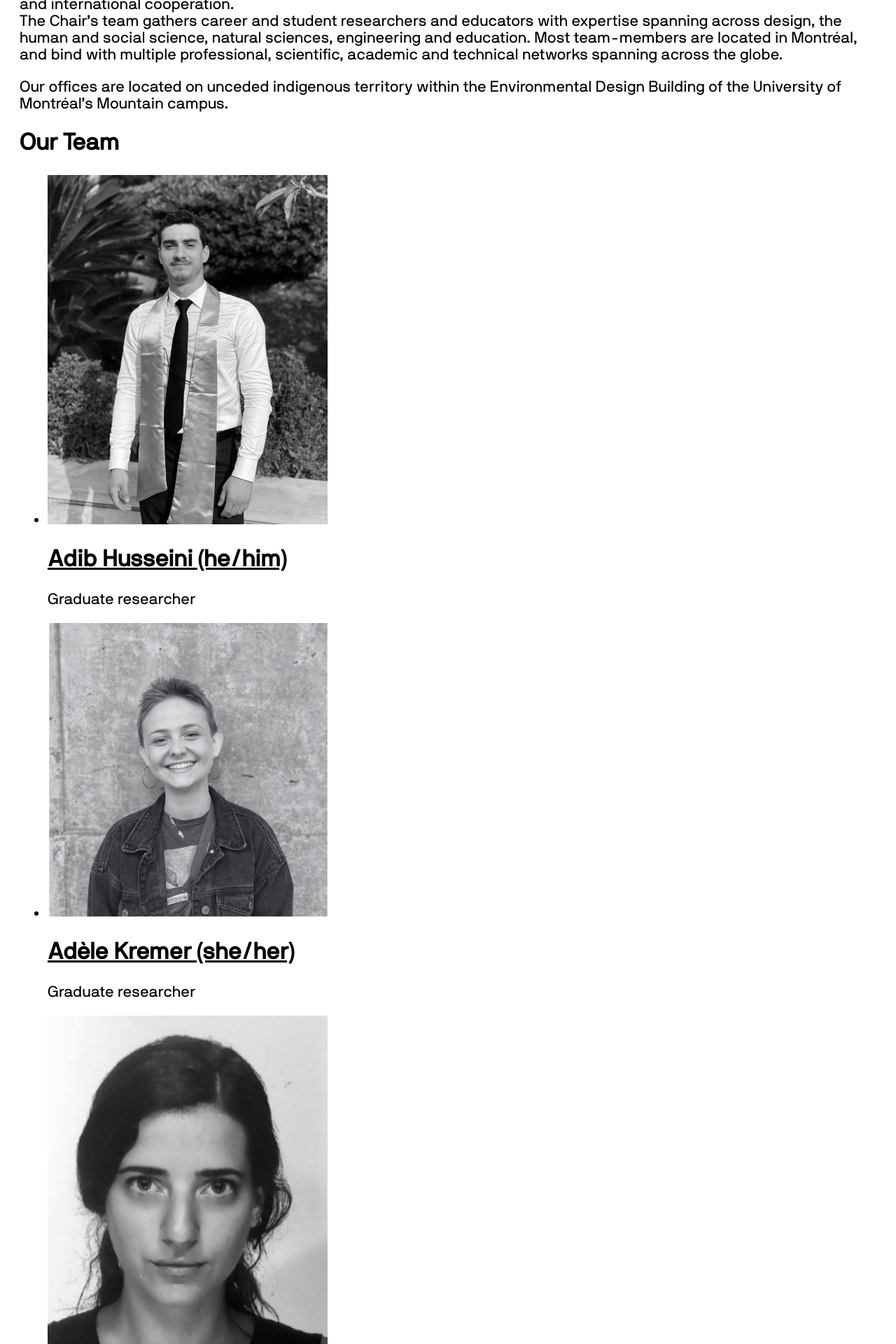
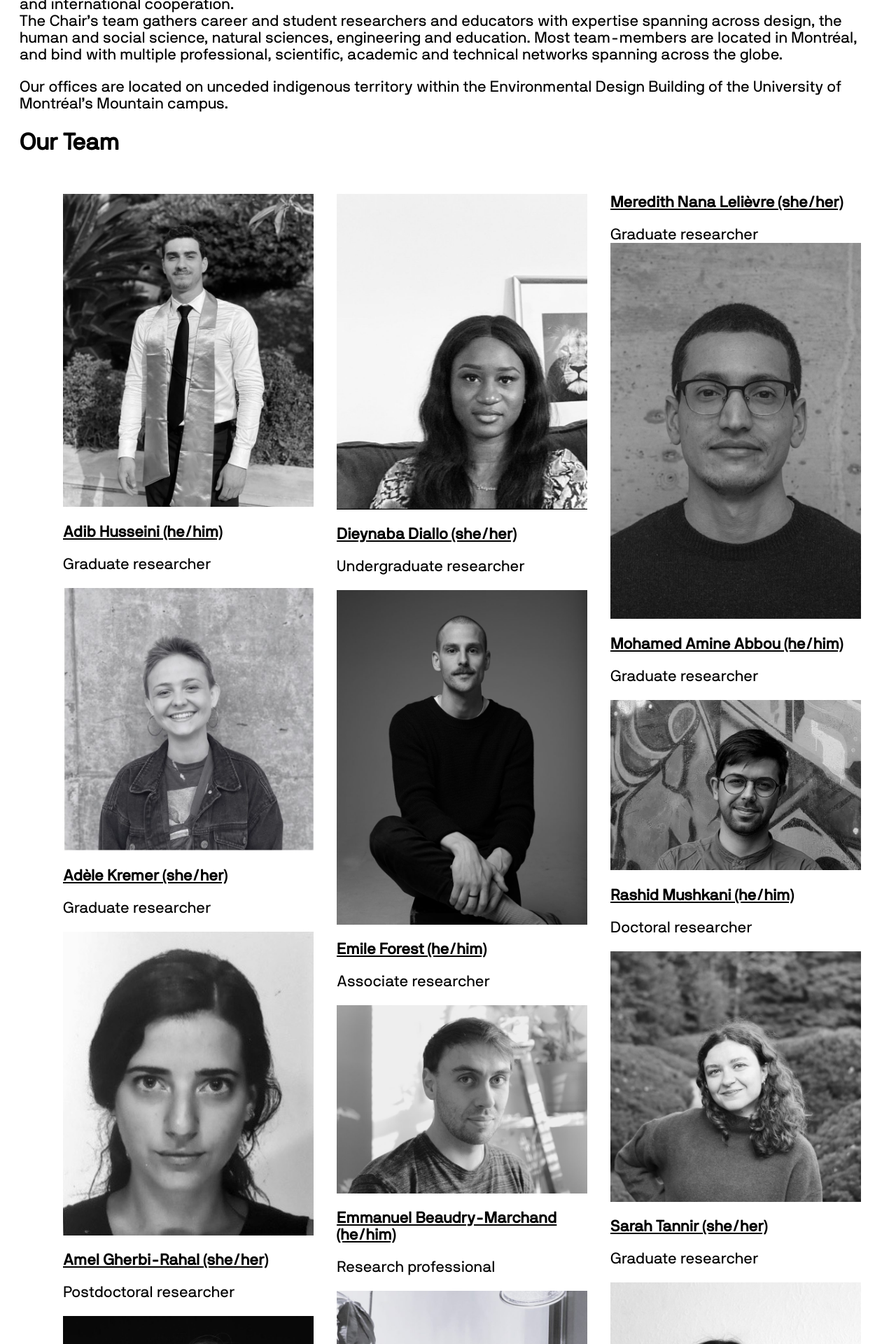
Before and after one commit to CUPUM/cupum.github.io, a Jekyll site: the page built from about.md, in a window 1280 px wide. Shown: the part 877-2797 px from the top of the page at 70% size. Built offline with Jekyll 4.4.1, drawn with Linux system fonts in a browser that asks for light colours.

Commit message:
Displaying team as archive blog

```diff
--- a/about.md
+++ b/about.md
@@ -14,13 +14,15 @@
 ## Our Team
 
 <ul>
-{% assign team_members = site.team | sort: 'name' %}
-{% for member in team_members %}
-  <li>
-    <img src="{{ member.portrait }}" alt="{{ member.name }}" class="team-photo">
-    <h2><a href="{{ member.url }}">{{ member.name }} ({{member.pronouns}})</a></h2>
-    <p>{{ member.position }}</p>
-    <p>{{ member.bio }}</p>
-  </li>
-{% endfor %}
+<div class="archive">
+  {% assign team_members = site.team | sort: 'name' %}
+  {% for member in team_members %}
+    <li>
+      <img src="{{ member.portrait }}" alt="{{ member.name }}" class="team-photo">
+      <h2><a href="{{ member.url }}">{{ member.name }} ({{member.pronouns}})</a></h2>
+      <p>{{ member.position }}</p>
+      <p>{{ member.bio }}</p>
+    </li>
+  {% endfor %}
+</div>
 </ul>
--- a/assets/css/styles.scss
+++ b/assets/css/styles.scss
@@ -5,6 +5,6 @@
 
 /* Add your custom styles below */
 .team-photo {
-  width: 400px; /* Adjust as needed */
+  width: 100%; /* Adjust as needed */
   height: auto;
 }
```
